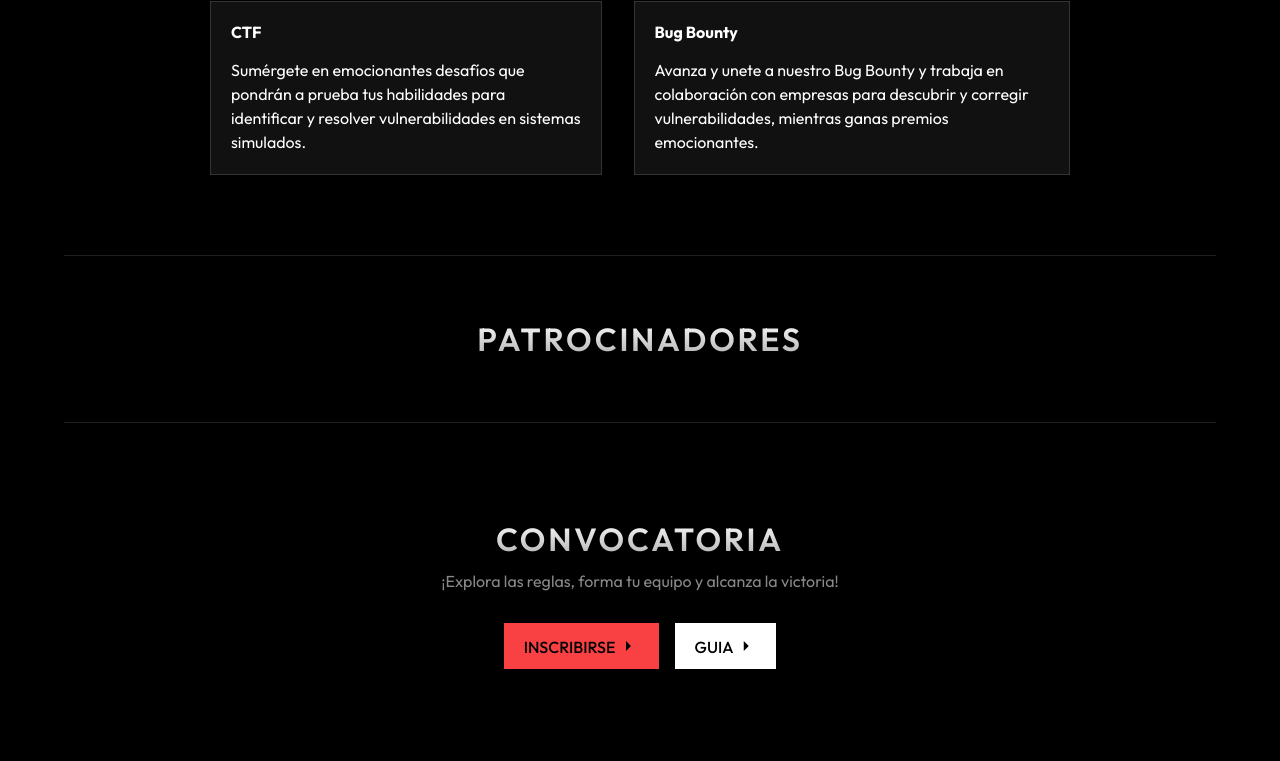
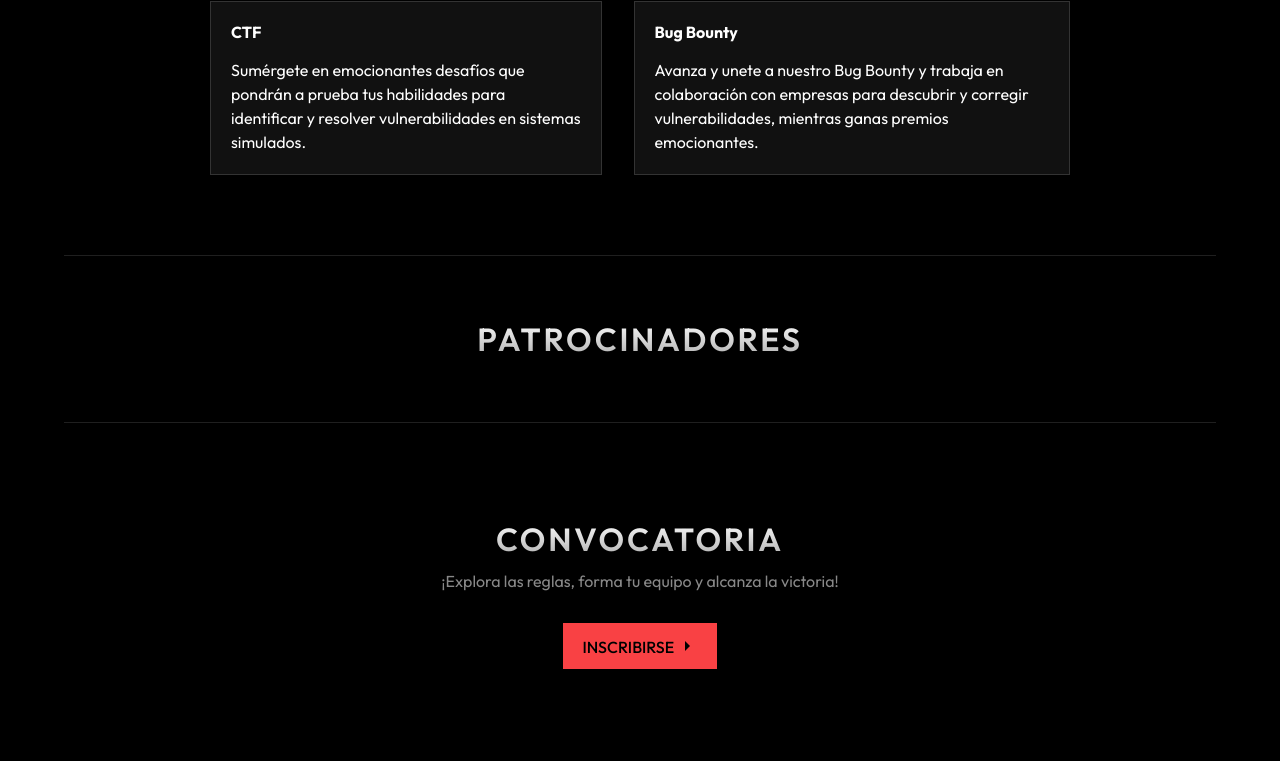
Before and after one commit to OsmarPE/HackHowl, a plain HTML site: page index.html in a window 1280 px wide. Shown: the part 1896-2657 px from the top of the page. Drawn offline with nearby package versions, Linux system fonts and the light colour scheme.

Commit message:
Update index.html

```diff
--- a/index.html
+++ b/index.html
@@ -129,7 +129,7 @@
                 <p class="announcement__text">¡Explora las reglas, forma tu equipo y alcanza la victoria!</p>
                 <div class="announcement__actions">
                     <a class="btn btn--red" href="#">INSCRIBIRSE <i class="ri-arrow-right-s-fill"></i></a>
-                    <a class="btn btn--white" href="#">GUIA <i class="ri-arrow-right-s-fill"></i></a>
+                  <!--  <a class="btn btn--white" href="#">GUIA <i class="ri-arrow-right-s-fill"></i></a> -->
                 </div>
             </div>
         </div>
```
